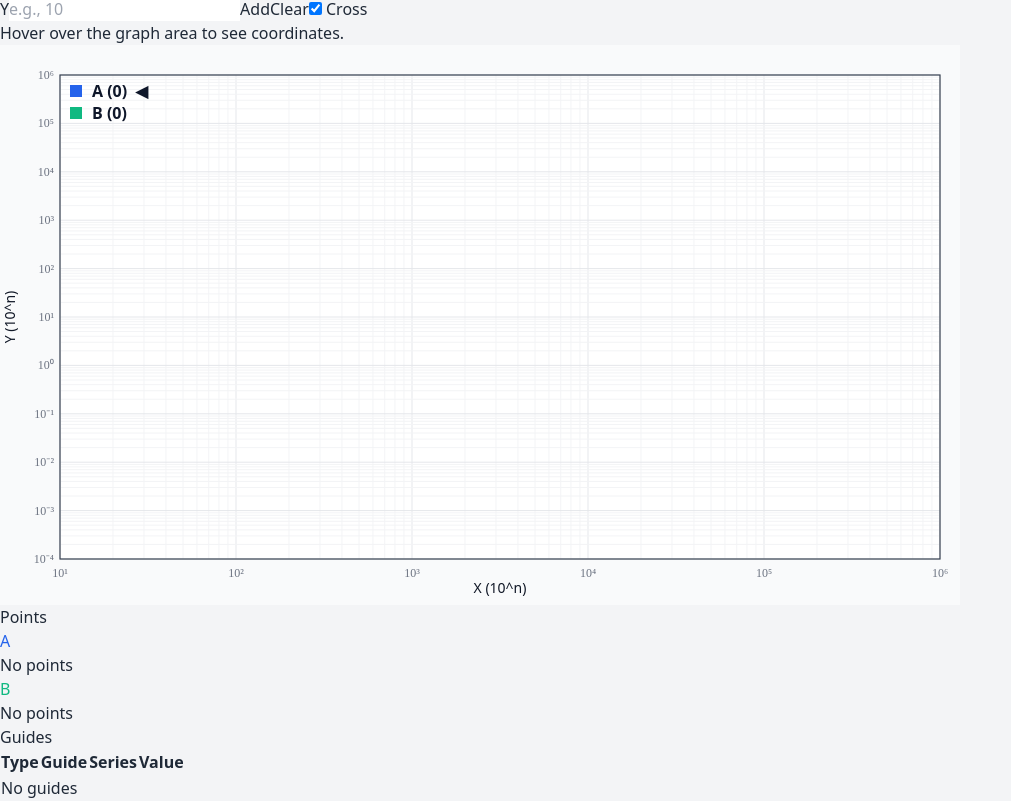
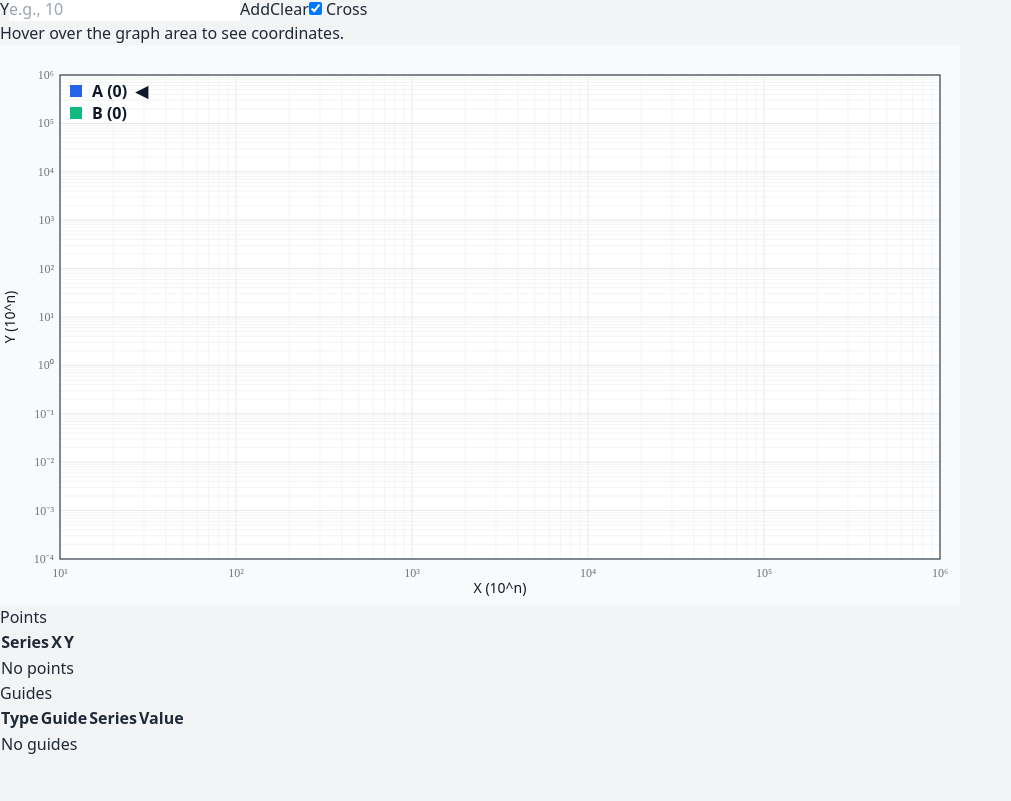
Before and after one commit to hyun1077/Log-scale-Graph-Digitizer-v2, a React (Vite) app in the folder log-digitizer-vite/: page / in a window 1280 px wide. Shown: the part 435-1236 px from the top of the page, without its empty margins (0-1011 px from the left). After the commit the page ends 1192 px from the top, so only its background shows below. Built offline with nearby package versions, Linux system fonts and the light colour scheme.

Commit message:
Update App.tsx

```diff
--- a/log-digitizer-vite/src/App.tsx
+++ b/log-digitizer-vite/src/App.tsx
@@ -3,11 +3,11 @@ import { useEffect, useRef, useState } from "react";
 
 /**
  * Log-scale Graph Digitizer — single file
- * v4.2-fix
- * - custom-anchor 모드에서 이미지 드래그/이동 금지 (offX/offY 무시 + 드래그 차단)
- * - 커서 매핑 개선(앵커 고정 시 move 커서 비표시)
- * - 우측 좌표 패널의 Points 표를 시리즈별 분리 렌더
- * - Guides 표는 입력한 값 그대로 표시 유지
+ * v4.2
+ * - fix: custom-anchor 모드에서 이미지 드래그/이동 불가 → offX/offY 적용
+ * - UI: Magnifier 위치 이동(Series 헤더), Guides를 Series 끝으로 이동
+ * - UI: 우측(하단) 좌표 패널 추가(Points / Guides 별도 표)
+ * - 헤더에 Undo Last Point / Clear Active Series 배치
  */
 
 type Pt = { x: number; y: number };
@@ -62,7 +62,7 @@ export default function App() {
   const [ptRadius, setPtRadius] = useState(5);
   const [showPoints, setShowPoints] = useState(true);
 
-  // Magnifier
+  // Magnifier → Series 헤더 옆으로 이동 (UI만 이동, 상태는 동일)
   const [magnifyOn, setMagnifyOn] = useState(false);
   const [magnifyFactor, setMagnifyFactor] = useState(3);
 
@@ -83,7 +83,7 @@ export default function App() {
   const [toast, setToast] = useState<{ msg: string; kind?: "ok" | "err" } | null>(null);
   const [tick, setTick] = useState(0);
 
-  // Guides
+  // Guides (→ Series 끝으로 UI 이동)
   const [guideXs, setGuideXs] = useState<number[]>([]);
   const [guideInput, setGuideInput] = useState("");
   const [guideYs, setGuideYs] = useState<number[]>([]);
@@ -180,7 +180,7 @@ export default function App() {
     return { x, y, w, h };
   };
 
-  // ⛔ 드래그 금지 정책: custom-anchor 모드에서 앵커가 설정된 경우 offX/offY는 무시(=고정)
+  // ★ 핵심 수정: custom 모드에서도 offX/offY 적용 → 이미지 드래그/이동 정상 동작
   const drawRectAndAnchor = (idx: 0 | 1) => {
     const base = baseRect(idx), xf = currentState.bgXform[idx], CA = currentState.customAnchors[idx];
     const dw = base.w * clampS(xf.sx), dh = base.h * clampS(xf.sy);
@@ -189,9 +189,8 @@ export default function App() {
     if (anchorMode === "custom") {
       const dax = CA ? CA.ax : base.x;
       const day = CA ? CA.ay : base.y + base.h;
-      // ✅ custom + anchor 존재 시 오프셋 무시(고정), anchor 미설정 시에도 offX/offY 미적용
-      ax = dax;
-      ay = day;
+      ax = dax + xf.offX;            // ← offX 적용
+      ay = day + xf.offY;            // ← offY 적용
       fx = CA ? CA.fx : 0;
       fy = CA ? CA.fy : 1;
     } else {
@@ -234,7 +233,7 @@ export default function App() {
     return () => window.removeEventListener("paste", onPaste as any);
   }, [activeBg]);
 
-  /* ==== 키보드 ==== */
+  /* ==== 키보드: 포인트/이미지 미세이동 ==== */
   useEffect(() => {
     const onKey = (e: KeyboardEvent) => {
       if (e.key === "Escape") { setPickAnchor(false); setSelectedPoint(null); }
@@ -263,9 +262,6 @@ export default function App() {
       }
 
       if (bgEditMode) {
-        // 화살표로도 이동 금지 조건은 onMouseMove/Down에서 이미 처리되지만, 키보드도 동일 정책
-        const anchored = !!currentState.customAnchors[activeBg];
-        if (anchorMode === "custom" && anchored) return; // 고정
         const step = e.shiftKey ? 10 : 1;
         updateState(prev => {
           const n = [...prev.bgXform] as [BgXf, BgXf];
@@ -284,10 +280,9 @@ export default function App() {
   }, [selectedPoint, bgEditMode, activeBg, currentState]);
 
   /* ==== 커서 매핑 ==== */
-  function cursorForHandle(handle: Handle, bgEdit: boolean, picking: boolean, anchored: boolean) {
+  function cursorForHandle(handle: Handle, bgEdit: boolean, picking: boolean) {
     if (picking) return "crosshair";
     if (!bgEdit) return "crosshair";
-    if (anchored && handle === "none") return "default"; // 앵커 고정 시 move 금지
     switch (handle) {
       case "left":
       case "right":
@@ -302,7 +297,7 @@ export default function App() {
     }
   }
 
-  /* ==== 그리드/패스 ==== */
+  /* ==== 그리드, 패스 등 ==== */
   const SUPMAP: Record<string, string> = { "0": "⁰", "1": "¹", "2": "²", "3": "³", "4": "⁴", "5": "⁵", "6": "⁶", "7": "⁷", "8": "⁸", "9": "⁹", "-": "⁻", "+": "⁺", ".": "." };
   const sup = (s: number | string) => String(s).split("").map(ch => SUPMAP[ch] ?? ch).join("");
   const pow10Label = (n: number) => `10${sup(n)}`;
@@ -601,7 +596,6 @@ export default function App() {
       hoverRef.current = { x: null, y: null };
     }
 
-    // resize
     if (resizeRef.current.active && bgEditMode) {
       const { fx, fy, ax, ay, baseW, baseH, mode } = resizeRef.current;
       const safe = (v: number) => (Math.abs(v) < 1e-6 ? 1e-6 : v);
@@ -630,12 +624,7 @@ export default function App() {
       return;
     }
 
-    // drag (앵커 존재 시 이동 금지)
     if (dragRef.current.active && bgEditMode) {
-      const anchored = !!currentState.customAnchors[activeBg];
-      if (anchorMode === "custom" && anchored) {
-        return; // 고정
-      }
       updateState(prev => {
         const n = [...prev.bgXform] as [BgXf, BgXf];
         const xf = n[activeBg];
@@ -666,20 +655,11 @@ export default function App() {
 
     if (bgEditMode) {
       const h = pickHandle(px, py);
-      const anchored = !!currentState.customAnchors[activeBg];
-
       if (h !== "none") {
         const d = drawRectAndAnchor(activeBg);
         resizeRef.current = { active: true, mode: h, ax: d.ax, ay: d.ay, fx: d.fx, fy: d.fy, baseW: d.baseW, baseH: d.baseH };
       } else {
-        // ⛔ custom + anchored ⇒ 드래그 시작하지 않음
-        if (anchorMode === "custom" && anchored) {
-          setSelectedPoint(null);
-          return;
-        }
-        if (overImage(px, py)) {
         dragRef.current = { active: true, startX: px, startY: py, baseX: currentState.bgXform[activeBg].offX, baseY: currentState.bgXform[activeBg].offY };
-        }
       }
       setSelectedPoint(null);
       return;
@@ -807,10 +787,10 @@ export default function App() {
   if (!currentState) return <div className="flex h-screen items-center justify-center">Loading...</div>;
 
   /* ======= 좌표 패널 데이터 ======= */
-  // Points: 시리즈별로 묶어서 렌더 (표시는 아래에서 각 시리즈 블록으로)
-  const pointsBySeries = currentState.series;
+  const pointRows = currentState.series
+    .flatMap((s) => s.points.map((p) => ({ series: s.name, x: p.x, y: p.y })))
+    .sort((a, b) => a.x - b.x);
 
-  // Guides: X/Y 입력값 그대로 표시 + 계산 값
   const guideRows: Array<{ kind: "X" | "Y"; guide: number; series: string; value: number | null }> = [];
   for (const gx of guideXs) {
     currentState.series.forEach(s => guideRows.push({ kind: "X", guide: gx, series: s.name, value: yAtX(s.points, gx) }));
@@ -819,15 +799,13 @@ export default function App() {
     currentState.series.forEach(s => guideRows.push({ kind: "Y", guide: gy, series: s.name, value: xAtY(s.points, gy) }));
   }
 
-  const anchoredNow = !!currentState.customAnchors[activeBg];
-
   return (
     <div className="min-h-screen bg-gray-100 text-gray-800 font-sans antialiased">
       {/* Header */}
       <header className="sticky top-0 z-20 flex items-center justify-between border-b border-gray-200 bg-white/80 p-4 backdrop-blur-sm">
         <h1 className="text-xl font-bold text-gray-900">Log-scale Graph Digitizer</h1>
         <div className="flex flex-wrap items-center gap-3 text-base">
-          {/* 상단으로 이동한 버튼 */}
+          {/* ★ 최상단으로 이동한 버튼 */}
           <button onClick={() => updateState(p=>({...p, series:p.series.map((s,i)=>i===activeSeries?{...s, points:s.points.slice(0,-1)}:s)}))} className="rounded-lg bg-gray-200 px-4 py-2 font-semibold hover:bg-gray-300">Undo Last Point</button>
           <button onClick={() => updateState(p=>({...p, series:p.series.map((s,i)=>i===activeSeries?{...s, points:[]}:s)}))} className="rounded-lg bg-gray-200 px-4 py-2 font-semibold text-red-700 hover:bg-red-100">Clear Active Series</button>
 
@@ -895,7 +873,7 @@ export default function App() {
           <div className="rounded-xl border border-gray-200 bg-white p-5 shadow-sm">
             <div className="mb-4 flex items-center justify-between">
               <h3 className="text-xl font-bold text-gray-800">Series & Points</h3>
-              {/* Magnifier 토글 */}
+              {/* ★ Magnifier를 여기로 이동 */}
               <label className="flex items-center gap-2 text-sm text-gray-700">
                 <input type="checkbox" checked={magnifyOn} onChange={(e)=>setMagnifyOn(e.target.checked)} />
                 Magnifier
@@ -924,7 +902,7 @@ export default function App() {
                 <label className="col-span-2 flex items-center gap-3">Size <input type="range" className="w-full" min={1} max={8} step={1} value={ptRadius} onChange={(e)=>setPtRadius(Number(e.target.value))} /></label>
               </div>
 
-              {/* Guides UI (Series 끝) */}
+              {/* ★ Guides UI → Series 마지막으로 이동 */}
               <div className="!mt-5 space-y-3 border-t border-gray-200 pt-4">
                 <div className="flex items-center justify-between">
                   <h4 className="font-semibold text-gray-600">Guides</h4>
@@ -961,59 +939,48 @@ export default function App() {
               width={size.w}
               height={size.h}
               className="block touch-none select-none"
-              style={{ cursor: cursorForHandle(hoverHandle, bgEditMode, pickAnchor, anchoredNow) as any }}
+              style={{ cursor: cursorForHandle(hoverHandle, bgEditMode, pickAnchor) as any }}
               onMouseMove={onMouseMove}
               onMouseDown={onMouseDown}
               onMouseUp={onMouseUp}
               onMouseLeave={onMouseLeave}
-              onWheel={(e)=>{ if(!bgEditMode) return; e.preventDefault();
-                // 휠 줌은 앵커고정과 무관하게 스케일만 변경 허용
-                const k = e.deltaY < 0 ? 1.05 : 0.95;
-                updateState(prev=>{const n=[...prev.bgXform] as [BgXf,BgXf]; const xf=n[activeBg]; const nsx=clampS(xf.sx*k); const nsy=clampS(xf.sy*(keepAspect?k:k)); n[activeBg]={...xf, sx: nsx, sy: keepAspect?nsx:nsy}; return {...prev, bgXform:n};});
-              }}
+              onWheel={(e)=>{ if(!bgEditMode) return; e.preventDefault(); const k = e.deltaY < 0 ? 1.05 : 0.95; updateState(prev=>{const n=[...prev.bgXform] as [BgXf,BgXf]; const xf=n[activeBg]; const nsx=clampS(xf.sx*k); const nsy=clampS(xf.sy*(keepAspect?k:k)); n[activeBg]={...xf, sx: nsx, sy: keepAspect?nsx:nsy}; return {...prev, bgXform:n};}); }}
               onDragOver={(e)=>e.preventDefault()}
               onDrop={(e)=>{e.preventDefault(); const f=e.dataTransfer?.files?.[0]; if(f && /^image\//.test(f.type)) onFile(f as File, activeBg);}}
               onContextMenu={(e)=>{e.preventDefault(); if(pickAnchor) setPickAnchor(false);}}
             />
           </div>
 
-          {/* 좌표 패널 */}
+          {/* ★ 좌표 패널 (캔버스 하단) */}
           <div className="mt-6 grid grid-cols-1 gap-6 lg:grid-cols-2">
-            {/* Points (시리즈별 분리) */}
+            {/* Points Table */}
             <div className="rounded-lg border border-gray-200">
               <div className="border-b px-4 py-2 font-semibold text-gray-700">Points</div>
-              <div className="max-h-64 overflow-auto p-3">
-                {pointsBySeries.map((s, si) => (
-                  <div key={si} className="mb-3">
-                    <div className="mb-1 font-semibold" style={{ color: s.color }}>{s.name}</div>
-                    {s.points.length === 0 ? (
-                      <div className="text-sm text-gray-500">No points</div>
-                    ) : (
-                      <table className="w-full text-sm">
-                        <thead>
-                          <tr className="text-gray-500">
-                            <th className="py-1 pr-2 text-left">#</th>
-                            <th className="py-1 pr-2 text-right">X</th>
-                            <th className="py-1 pr-0 text-right">Y</th>
+              <div className="max-h-64 overflow-auto">
+                <table className="min-w-full text-sm">
+                  <thead className="sticky top-0 bg-gray-50">
+                    <tr>
+                      <th className="px-3 py-2 text-left">Series</th>
+                      <th className="px-3 py-2 text-right">X</th>
+                      <th className="px-3 py-2 text-right">Y</th>
                     </tr>
                   </thead>
                   <tbody>
-                          {s.points.map((p, i) => (
-                            <tr key={i} className="border-t">
-                              <td className="py-1 pr-2">{i + 1}</td>
-                              <td className="py-1 pr-2 text-right font-mono">{fmtReal(p.x)}</td>
-                              <td className="py-1 pr-0 text-right font-mono">{fmtReal(p.y)}</td>
+                    {pointRows.length === 0 ? (
+                      <tr><td className="px-3 py-2 text-gray-400" colSpan={3}>No points</td></tr>
+                    ) : pointRows.map((r, i) => (
+                      <tr key={i} className="odd:bg-white even:bg-gray-50">
+                        <td className="px-3 py-1">{r.series}</td>
+                        <td className="px-3 py-1 text-right font-mono">{fmtReal(r.x)}</td>
+                        <td className="px-3 py-1 text-right font-mono">{fmtReal(r.y)}</td>
                       </tr>
                     ))}
                   </tbody>
                 </table>
-                    )}
-                  </div>
-                ))}
               </div>
             </div>
 
-            {/* Guides */}
+            {/* Guides Table */}
             <div className="rounded-lg border border-gray-200">
               <div className="border-b px-4 py-2 font-semibold text-gray-700">Guides</div>
               <div className="max-h-64 overflow-auto">
@@ -1023,7 +990,7 @@ export default function App() {
                       <th className="px-3 py-2 text-left">Type</th>
                       <th className="px-3 py-2 text-right">Guide</th>
                       <th className="px-3 py-2 text-left">Series</th>
-                      <th className="px-3 py-2 text-right">Value</th>
+                      <th className="px-3 py-2 text-right">{/* 값 라벨 */}Value</th>
                     </tr>
                   </thead>
                   <tbody>
```
Lines whose indentation alone changed are shown as unchanged.
